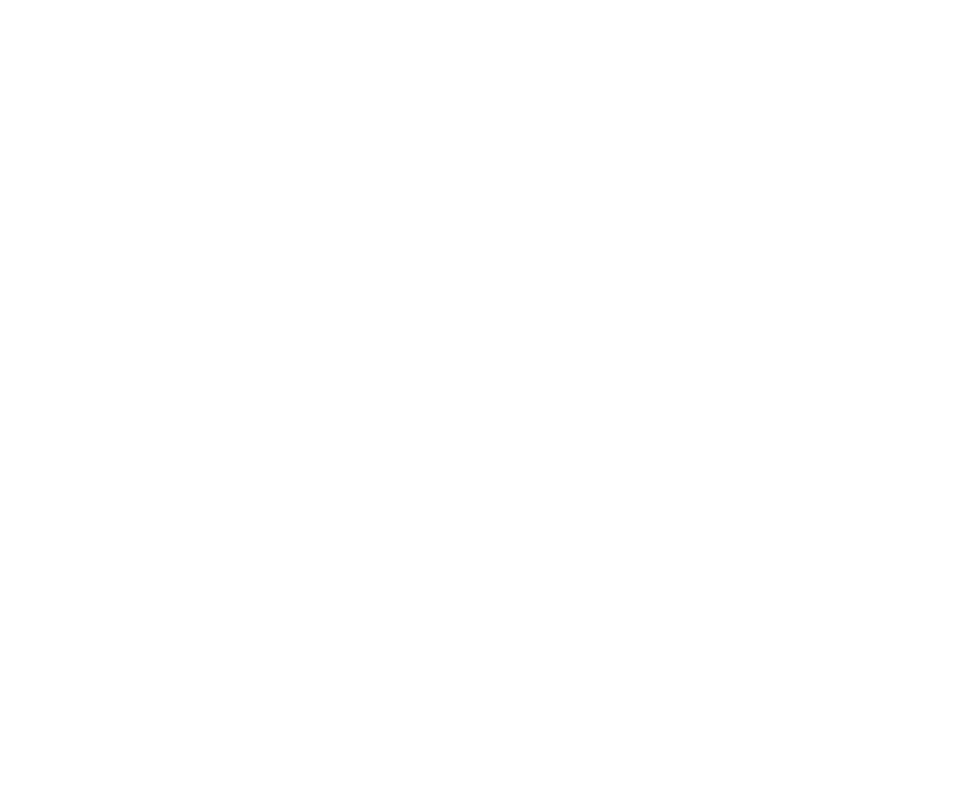
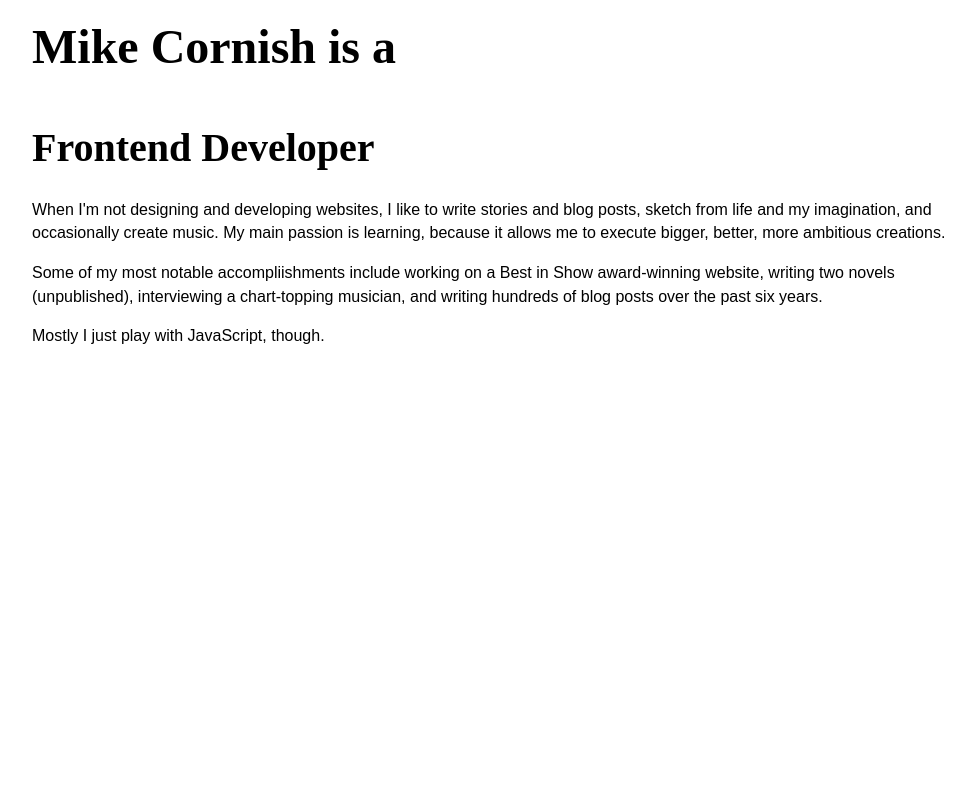
Before and after one commit to mCornish/portfolio-v2, a Vue app: page / in a window 1280 px wide. Shown: the top 800 px of the page, without its empty margins (32-1007 px from the left). Built offline with nearby package versions, Linux system fonts and the light colour scheme.

Commit message:
Adds base styles

```diff
--- a/src/App.vue
+++ b/src/App.vue
@@ -35,4 +35,143 @@
 </script>
 
 <style lang="sass">
+  @import './styles/variables'
+
+
+  body
+    position: relative
+    margin: 0
+    padding: 0
+    font-family: $font-stack-1
+
+
+  h1, h2, p, a
+    line-height: 1.48
+
+  h1, h2
+    font-family: $font-stack-2
+    margin-top: 0;
+  * + h1, * + h2
+    margin-top: 1em;
+
+  h1
+    font-size: 3rem
+    line-height: 1.3
+    margin-bottom: .5em
+
+  h2
+    font-size: 2.5rem
+    margin-bottom: .5em
+
+  h3
+    margin-top: 2em
+
+  p, a
+    font-size: 1rem
+
+  a
+    color: $color-brand-1
+  a:hover
+    color: $color-brand-2
+
+  a:visited
+    color: rgb(160,180,210)
+
+
+  p
+    margin-bottom: 1em
+
+  td
+    padding: .5em 1em
+
+  main
+    position: relative
+    @media screen and (min-width: 1px)
+      width: 100vw
+    @media screen and (min-width: $break-tablet)
+      width: 80vw /* 100vw - 15vw Nav */
+    @media screen and (min-width: $break-desktop)
+      width: 85vw /* 100vw - 15vw Nav */
+
+  section
+    max-width: 100%
+
+  section + section
+    margin-top: 5em
+
+  section:first-child
+    padding-top: 1em
+
+  @media screen and (min-width: 1px)
+    section
+      padding: 1em
+
+  @media screen and (min-width: 768px)
+    section
+      padding-left: 5vw
+      padding-right: 5vw
+
+  @media screen and (min-width: 1366px)
+    section
+      padding-left: 20vw
+      padding-right: 20vw
+
+  [role=button],
+  a[role=button]
+    display: block
+    width: 100%
+    color: $color-text-light
+    width: 100%
+    color: $color-text-light
+    border: 3px solid $color-text-light
+    padding: 1em
+    margin: 0 auto
+    border-radius: 10em
+    font-weight: bold
+    font-size: 1.5em;
+    text-align: center
+    text-decoration: none
+    text-transform: capitalize
+    transition: color .2s, background-color .2s
+
+  [role=button]:hover
+    color: $color-text-light
+    background-color: $color-brand-2
+    border-color: $color-brand-2
+
+  * + [role=button],
+  * + a[role=button]
+    margin-top: 2em
+
+
+  [role=grid]
+    display: flex
+    flex-wrap: wrap
+    justify-content: center
+
+  [role=gridcell]
+    margin: 1em
+
+  a[role=gridcell]
+    text-decoration: none
+    color: inherit
+
+
+
+  /* UTILITIES */
+  .flex-row
+    display: flex !important
+    flex-direction: row !important
+
+  .flex-center-row
+    display: flex
+    justify-content: center
+
+  .flex-center-col
+    display: flex
+    flex-direction: column
+    align-items: center
+
+  .text-center
+    text-align: center !important
 </style>
--- a/src/components/About.vue
+++ b/src/components/About.vue
@@ -1,11 +1,101 @@
 <template>
+  <section id="about" className="about">
+    <div className="h-card">
+      <h1><span className="p-name">Mike Cornish</span> is a</h1>
+      <h2>Frontend Developer</h2>
+      <div className="bio">
+        <p>When I'm not designing and developing websites, I like to write stories and blog posts, sketch from life and my imagination, and occasionally create music. My main passion is learning, because it allows me to execute bigger, better, more ambitious creations.</p>
+
+        <p>Some of my most notable accompliishments include working on a Best in Show award-winning website, writing two novels (unpublished), interviewing a chart-topping musician, and writing hundreds of blog posts over the past six years.</p>
+
+        <p>Mostly I just play with JavaScript, though.</p>
+      </div>
+      <SocialIcons />
+    </div>
+    <div className="transition-shape">
+      <div className="trapezoid"></div>
+      <div className="trapezoid"></div>
+      <div className="trapezoid"></div>
+    </div>
+  </section>
 </template>
 
 <script>
-export default {
-  name: 'about'
-}
+  import SocialIcons from './SocialIcons'
+  export default {
+    name: 'about',
+    components: {
+      SocialIcons
+    }
+  }
 </script>
 
-<style>
+<style scoped lang="sass">
+  @import '../styles/variables'
+
+  $shape-height: 4em
+  $shape-width: 5em
+
+  .about
+    position: relative
+    color: $color-text-dark
+    background-color: $color-text-light
+    padding-bottom: 0
+
+  .about + section
+    margin-top: 0
+
+  .about .social-icons
+    position: absolute
+    left: 50%
+    bottom: 0
+    transform: translateX(-50%) translateY(70%)
+    z-index: 5
+
+  .h-card
+    position: relative
+    opacity: .85
+    padding-bottom: 2em
+    z-index: 3
+
+  .transition-shape
+    display: flex
+    position: absolute
+    width: 100%
+    bottom: 0
+    left: 0
+    transform: translateY(100%)
+
+  .trapezoid
+    border-top: $shape-height solid $color-text-light
+    border-left: $shape-width solid transparent
+    border-right: $shape-width solid transparent
+    height: 0
+    width: 60%
+
+  .trapezoid:first-child,
+  .trapezoid:last-child
+    width: calc(40% / 2)
+
+  .trapezoid:first-child:before
+    content: ''
+    display: block
+    position: absolute
+    left: 0
+    top: 0
+    width: 0
+    height: 0
+    border-bottom: $shape-height solid $color-text-light
+    border-right: $shape-width solid transparent
+
+  .trapezoid:last-child:after
+    content: ''
+    display: block
+    position: absolute
+    right: 0
+    top: 0
+    width: 0
+    height: 0
+    border-bottom: $shape-height solid $color-text-light
+    border-left: $shape-width solid transparent
 </style>
```
Lines whose indentation alone changed are shown as unchanged.
